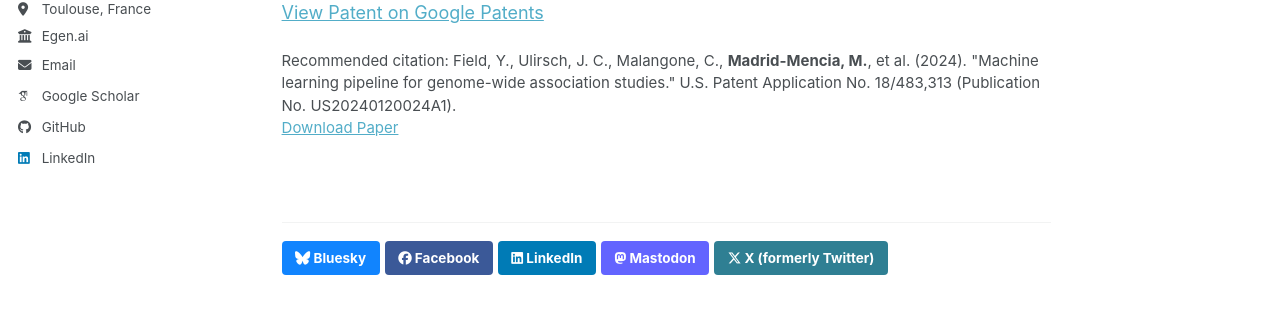
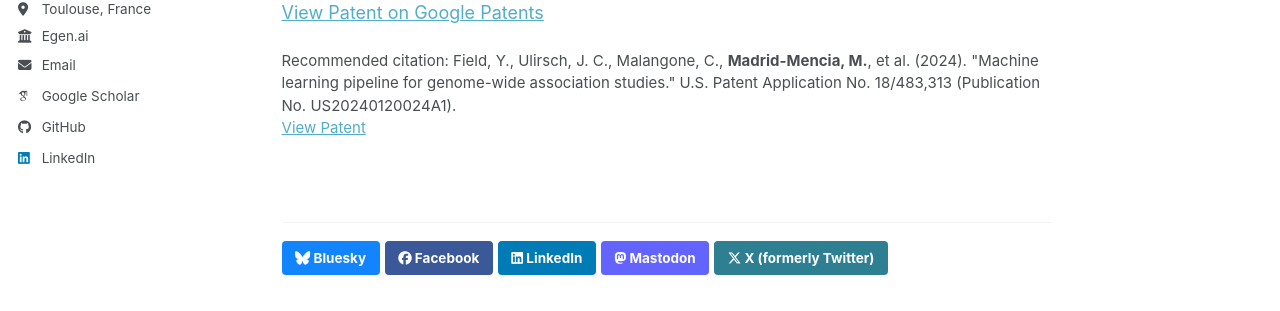
Before and after one commit to mimame/mimame.github.io, a Jekyll site: the page built from _publications/2024-04-11-patent-gwas-ml.md, in a window 1280 px wide and 1042 px high. Shown: the part 433-744 px from the top of the window. Built offline with Jekyll 4.4.1, drawn with Linux system fonts in a browser that asks for light colours; some web fonts are replaced; a script bundle is joined from its source files by our own code; library files that are not in the unit come from our copies.

Commit message:
style(ui): use 'View Patent' label for patent publications
- Update archive-single.html and single.html templates to conditionally display 'View Patent' instead of 'Download Paper' when the publication category is 'patents'.
- Add missing conditional check for paperurl in single.html layout.

```diff
--- a/_layouts/single.html
+++ b/_layouts/single.html
@@ -48,13 +48,13 @@
         {{ content }}
 
         {% if page.citation and page.paperurl and page.slidesurl and page.bibtexurl %}
-          <p style="font-size: smaller">Recommended citation: {{ page.citation }}<br /><a href="{{ page.paperurl }}">Download Paper</a> | <a href="{{ page.slidesurl }}">Download Slides</a> | <a href="{{ page.bibtexurl }}">Download Bibtex</a></p>
+          <p style="font-size: smaller">Recommended citation: {{ page.citation }}<br /><a href="{{ page.paperurl }}">{% if page.category == 'patents' %}View Patent{% else %}Download Paper{% endif %}</a> | <a href="{{ page.slidesurl }}">Download Slides</a> | <a href="{{ page.bibtexurl }}">Download Bibtex</a></p>
         {% elsif page.citation and page.paperurl and page.slidesurl %}
-          <p style="font-size: smaller">Recommended citation: {{ page.citation }}<br /><a href="{{ page.paperurl }}">Download Paper</a> | <a href="{{ page.slidesurl }}">Download Slides</a></p>
+          <p style="font-size: smaller">Recommended citation: {{ page.citation }}<br /><a href="{{ page.paperurl }}">{% if page.category == 'patents' %}View Patent{% else %}Download Paper{% endif %}</a> | <a href="{{ page.slidesurl }}">Download Slides</a></p>
         {% elsif page.citation and page.paperurl and page.bibtexurl %}
-          <p style="font-size: smaller">Recommended citation: {{ page.citation }}<br /><a href="{{ page.paperurl }}">Download Paper</a> | <a href="{{ page.bibtexurl }}">Download Bibtex</a></p>
+          <p style="font-size: smaller">Recommended citation: {{ page.citation }}<br /><a href="{{ page.paperurl }}">{% if page.category == 'patents' %}View Patent{% else %}Download Paper{% endif %}</a> | <a href="{{ page.bibtexurl }}">Download Bibtex</a></p>
         {% elsif page.citation and page.paperurl %}
-          <p style="font-size: smaller">Recommended citation: {{ page.citation }}<br /><a href="{{ page.paperurl }}">Download Paper</a></p>
+          <p style="font-size: smaller">Recommended citation: {{ page.citation }}<br /><a href="{{ page.paperurl }}">{% if page.category == 'patents' %}View Patent{% else %}Download Paper{% endif %}</a></p>
         {% elsif page.citation and page.slidesurl and page.bibtexurl %}
           <p style="font-size: smaller">Recommended citation: {{ page.citation }}<br /><a href="{{ page.slidesurl }}">Download Slides</a> | <a href="{{ page.bibtexurl }}">Download Bibtex</a></p>
         {% elsif page.citation and page.slidesurl %}
@@ -62,7 +62,9 @@
         {% elsif page.slidesurl and page.bibtexurl %}
           <p style="font-size: smaller"><a href="{{ page.slidesurl }}">Download Slides</a> | <a href="{{ page.bibtexurl }}">Download Bibtex</a></p>
         {% elsif page.paperurl and page.bibtexurl %}
-          <p style="font-size: smaller"><a href="{{ page.paperurl }}">Download Paper</a> | <a href="{{ page.bibtexurl }}">Download Bibtex</a></p>
+          <p style="font-size: smaller"><a href="{{ page.paperurl }}">{% if page.category == 'patents' %}View Patent{% else %}Download Paper{% endif %}</a> | <a href="{{ page.bibtexurl }}">Download Bibtex</a></p>
+        {% elsif page.paperurl %}
+          <p style="font-size: smaller"><a href="{{ page.paperurl }}">{% if page.category == 'patents' %}View Patent{% else %}Download Paper{% endif %}</a></p>
         {% elsif page.citation and page.bibtexurl %}
           <p style="font-size: smaller">Recommended citation: {{ page.citation }}<br /><a href="{{ page.bibtexurl }}">Download Bibtex</a></p>
         {% elsif page.citation %}
```
Also changed, not shown: _includes/archive-single.html (+6 -6 lines).
